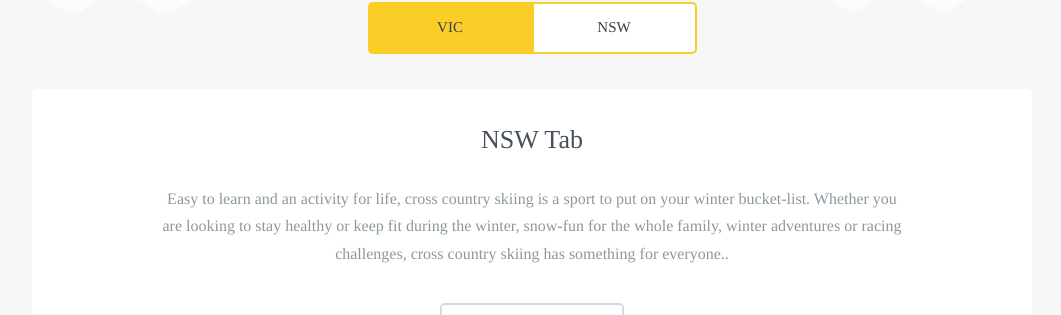
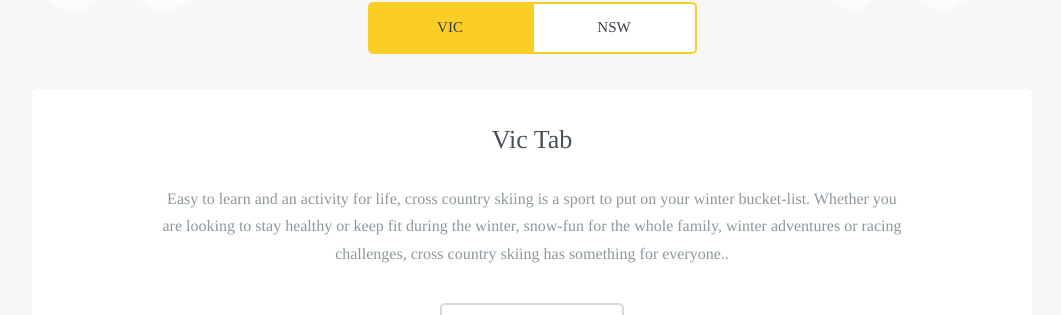
Before and after one commit to robcatto/robcatto.github.io, a Jekyll site: the page built from events/index.html, in a window 1280 px wide and 900 px high. Shown: the part 250-565 px from the top of the window, without its empty margins (108-1169 px from the left). Built offline with Jekyll 4.4.1, drawn with Linux system fonts in a browser that asks for light colours; some web fonts are replaced; Markdown is read by kramdown in place of the engine named in the settings.

Commit message:
Update index.html

```diff
--- a/events/index.html
+++ b/events/index.html
@@ -45,7 +45,7 @@ layout: default
       <div class="content">
         <div id="content1">
         <section class="mobile_section" style="margin-top: 35px; margin-bottom: 0px;">
-                    <h3>NSW Tab</h3>
+                    <h3>Vic Tab</h3>
                     <p>Easy to learn and an activity for life, cross country skiing is a sport to put on your winter bucket-list. Whether you are looking to stay healthy or keep fit during the winter, snow-fun for the whole family, winter adventures or racing challenges, cross country skiing has something for everyone..
                      </p>
                     <a class="button small dark" href="http://discoverxcski.com/discoverxc/" data-featurette="analytics-click-event" data-event-category="button" data-event-action="M: Clicked Design an iOS Game" data-event-label="Source: Homepage Alt" id="featurette-35">Why should you try XC?</a>
```
